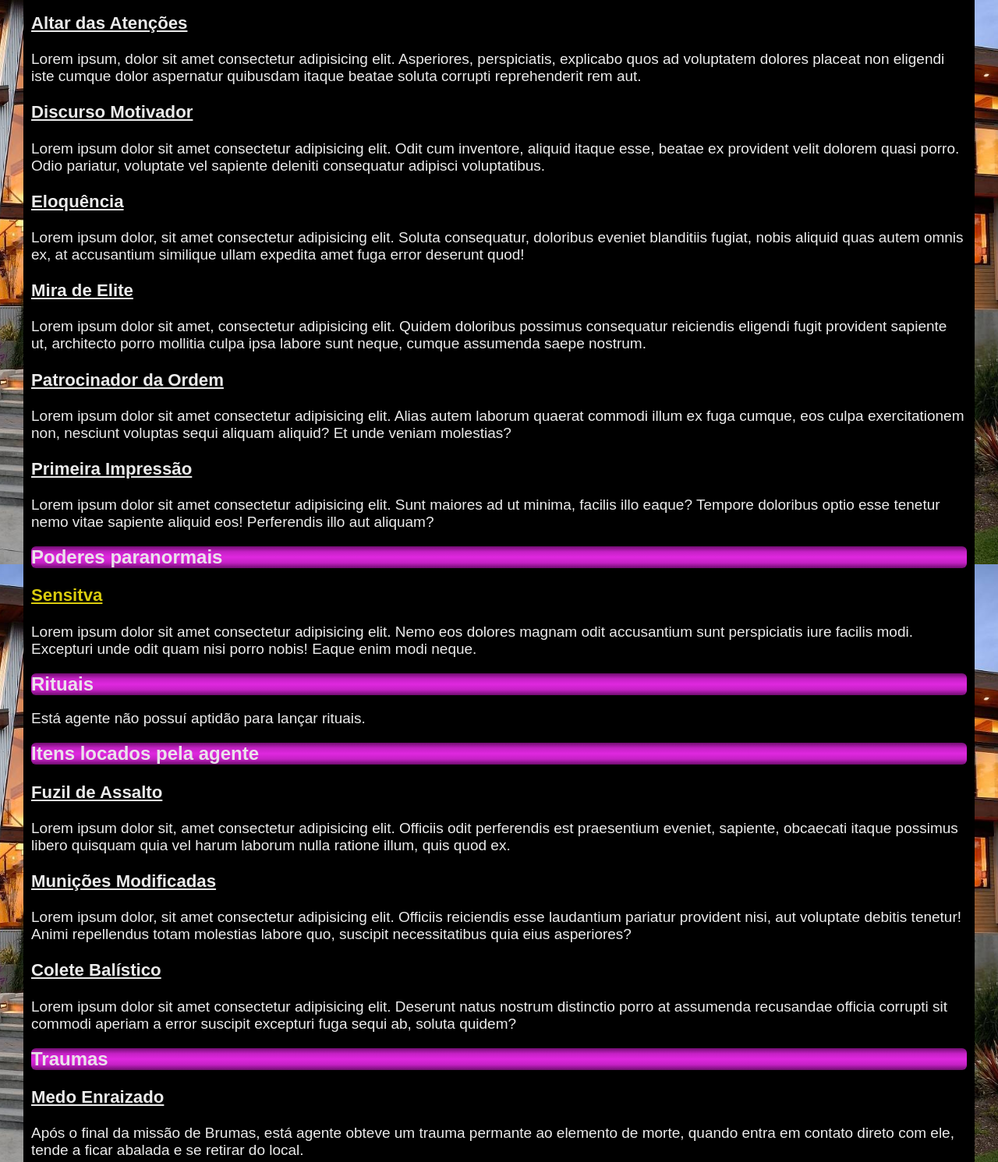
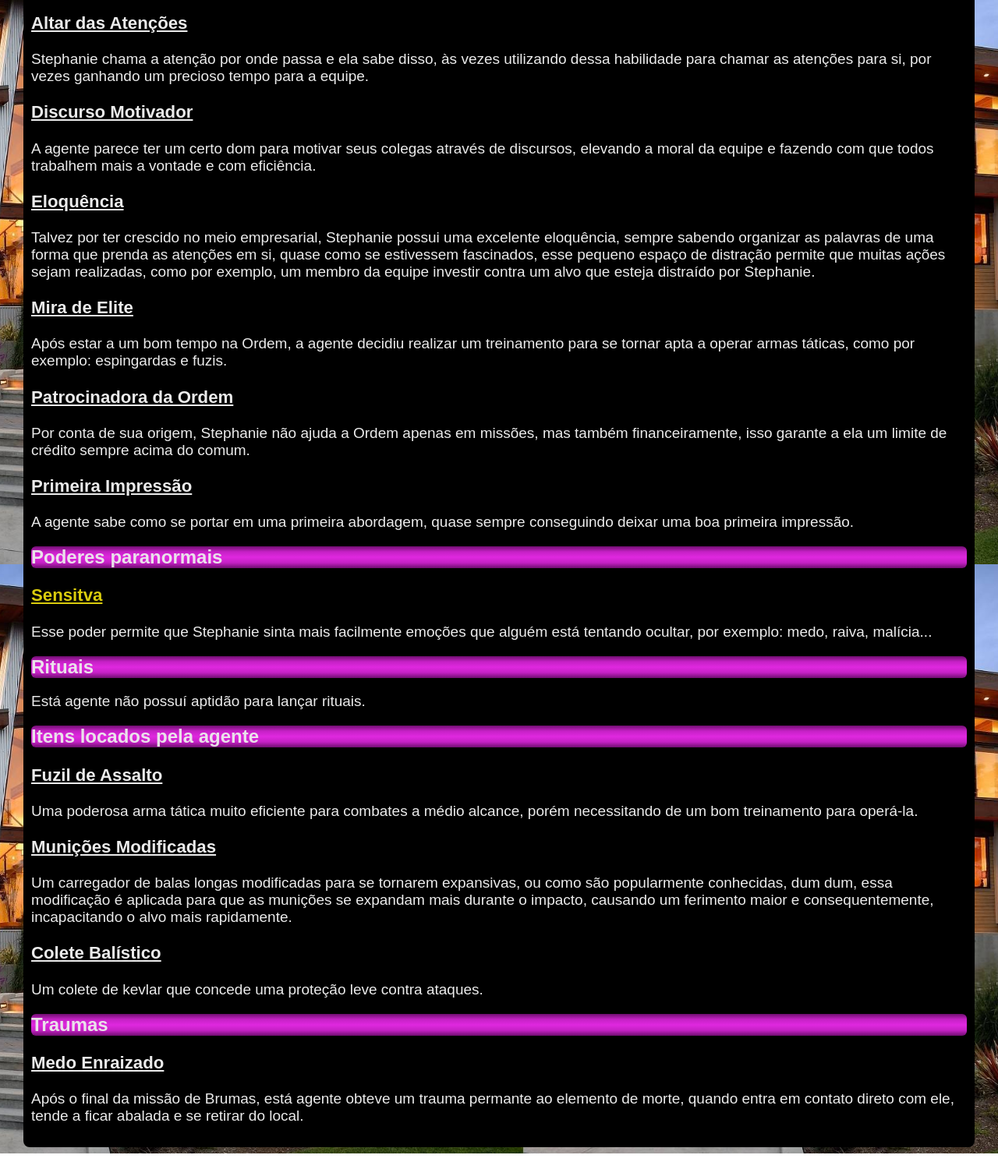
Before and after one commit to AndrewZaccc/meuprimeiroprojeto, a plain HTML site: page personagens/stephanie.html in a window 1280 px wide. Shown: the part 876-2367 px from the top of the page at 78% size. Drawn offline with Linux system fonts and the light colour scheme.

Commit message:
Update stephanie.html

```diff
--- a/personagens/stephanie.html
+++ b/personagens/stephanie.html
@@ -48,39 +48,39 @@
 
         <h2>Habilidades da agente</h2>
         <h3>Altar das Atenções</h3>
-        <p>Lorem ipsum, dolor sit amet consectetur adipisicing elit. Asperiores, perspiciatis, explicabo quos ad voluptatem dolores placeat non eligendi iste cumque dolor aspernatur quibusdam itaque beatae soluta corrupti reprehenderit rem aut.</p>
+        <p>Stephanie chama a atenção por onde passa e ela sabe disso, às vezes utilizando dessa habilidade para chamar as atenções para si, por vezes ganhando um precioso tempo para a equipe.</p>
 
         <h3>Discurso Motivador</h3>
-        <p>Lorem ipsum dolor sit amet consectetur adipisicing elit. Odit cum inventore, aliquid itaque esse, beatae ex provident velit dolorem quasi porro. Odio pariatur, voluptate vel sapiente deleniti consequatur adipisci voluptatibus.</p>
+        <p>A agente parece ter um certo dom para motivar seus colegas através de discursos, elevando a moral da equipe e fazendo com que todos trabalhem mais a vontade e com eficiência.</p>
 
         <h3>Eloquência</h3>
-        <p>Lorem ipsum dolor, sit amet consectetur adipisicing elit. Soluta consequatur, doloribus eveniet blanditiis fugiat, nobis aliquid quas autem omnis ex, at accusantium similique ullam expedita amet fuga error deserunt quod!</p>
+        <p>Talvez por ter crescido no meio empresarial, Stephanie possui uma excelente eloquência, sempre sabendo organizar as palavras de uma forma que prenda as atenções em si, quase como se estivessem fascinados, esse pequeno espaço de distração permite que muitas ações sejam realizadas, como por exemplo, um membro da equipe investir contra um alvo que esteja distraído por Stephanie.</p>
 
         <h3>Mira de Elite</h3>
-        <p>Lorem ipsum dolor sit amet, consectetur adipisicing elit. Quidem doloribus possimus consequatur reiciendis eligendi fugit provident sapiente ut, architecto porro mollitia culpa ipsa labore sunt neque, cumque assumenda saepe nostrum.</p>
+        <p>Após estar a um bom tempo na Ordem, a agente decidiu realizar um treinamento para se tornar apta a operar armas táticas, como por exemplo: espingardas e fuzis.</p>
 
-        <h3>Patrocinador da Ordem</h3>
-        <p>Lorem ipsum dolor sit amet consectetur adipisicing elit. Alias autem laborum quaerat commodi illum ex fuga cumque, eos culpa exercitationem non, nesciunt voluptas sequi aliquam aliquid? Et unde veniam molestias?</p>
+        <h3>Patrocinadora da Ordem</h3>
+        <p>Por conta de sua origem, Stephanie não ajuda a Ordem apenas em missões, mas também financeiramente, isso garante a ela um limite de crédito sempre acima do comum.</p>
 
         <h3>Primeira Impressão</h3>
-        <p>Lorem ipsum dolor sit amet consectetur adipisicing elit. Sunt maiores ad ut minima, facilis illo eaque? Tempore doloribus optio esse tenetur nemo vitae sapiente aliquid eos! Perferendis illo aut aliquam?</p>
+        <p>A agente sabe como se portar em uma primeira abordagem, quase sempre conseguindo deixar uma boa primeira impressão.</p>
 
         <h2>Poderes paranormais</h2>
         <h3 class="conhecimento">Sensitva</h3>
-        <p>Lorem ipsum dolor sit amet consectetur adipisicing elit. Nemo eos dolores magnam odit accusantium sunt perspiciatis iure facilis modi. Excepturi unde odit quam nisi porro nobis! Eaque enim modi neque.</p>
+        <p>Esse poder permite que Stephanie sinta mais facilmente emoções que alguém está tentando ocultar, por exemplo: medo, raiva, malícia...</p>
 
         <h2>Rituais</h2>
         <p>Está agente não possuí aptidão para lançar rituais.</p>
 
         <h2>Itens locados pela agente</h2>
         <h3>Fuzil de Assalto</h3>
-        <p>Lorem ipsum dolor sit, amet consectetur adipisicing elit. Officiis odit perferendis est praesentium eveniet, sapiente, obcaecati itaque possimus libero quisquam quia vel harum laborum nulla ratione illum, quis quod ex.</p>
+        <p>Uma poderosa arma tática muito eficiente para combates a médio alcance, porém necessitando de um bom treinamento para operá-la.</p>
 
         <h3>Munições Modificadas</h3>
-        <p>Lorem ipsum dolor, sit amet consectetur adipisicing elit. Officiis reiciendis esse laudantium pariatur provident nisi, aut voluptate debitis tenetur! Animi repellendus totam molestias labore quo, suscipit necessitatibus quia eius asperiores?</p>
+        <p>Um carregador de balas longas modificadas para se tornarem expansivas, ou como são popularmente conhecidas, dum dum, essa modificação é aplicada para que as munições se expandam mais durante o impacto, causando um ferimento maior e consequentemente, incapacitando o alvo mais rapidamente.</p>
 
         <h3>Colete Balístico</h3>
-        <p>Lorem ipsum dolor sit amet consectetur adipisicing elit. Deserunt natus nostrum distinctio porro at assumenda recusandae officia corrupti sit commodi aperiam a error suscipit excepturi fuga sequi ab, soluta quidem?</p>
+        <p>Um colete de kevlar que concede uma proteção leve contra ataques.</p>
 
         <h2>Traumas</h2>
         <h3>Medo Enraizado</h3>
```
